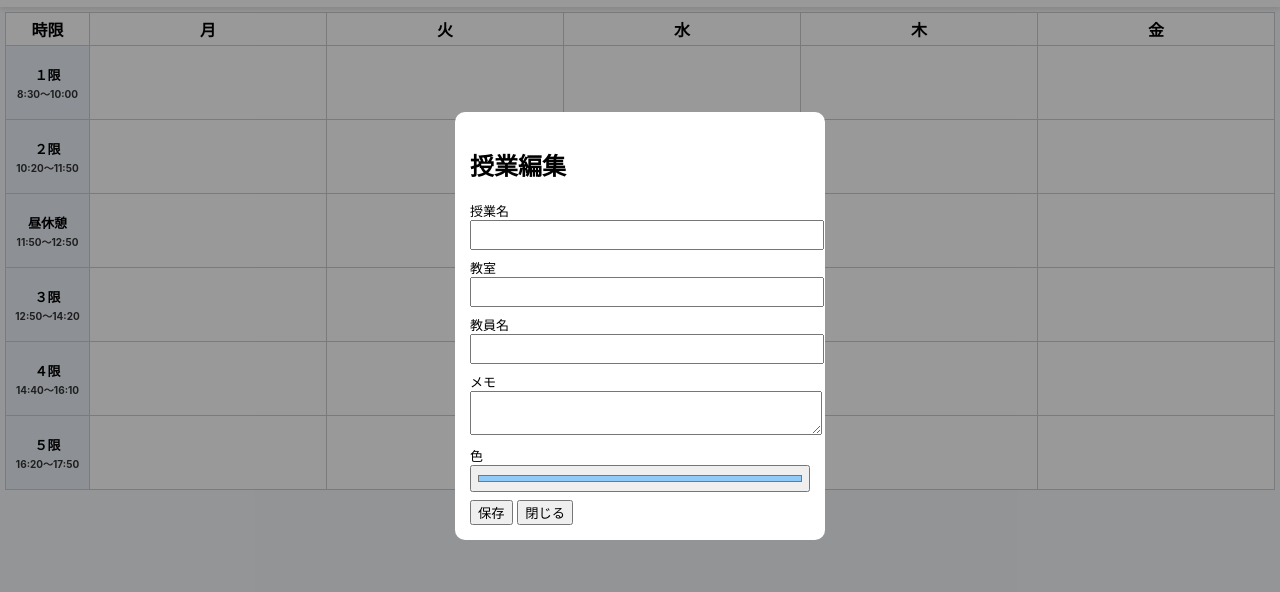
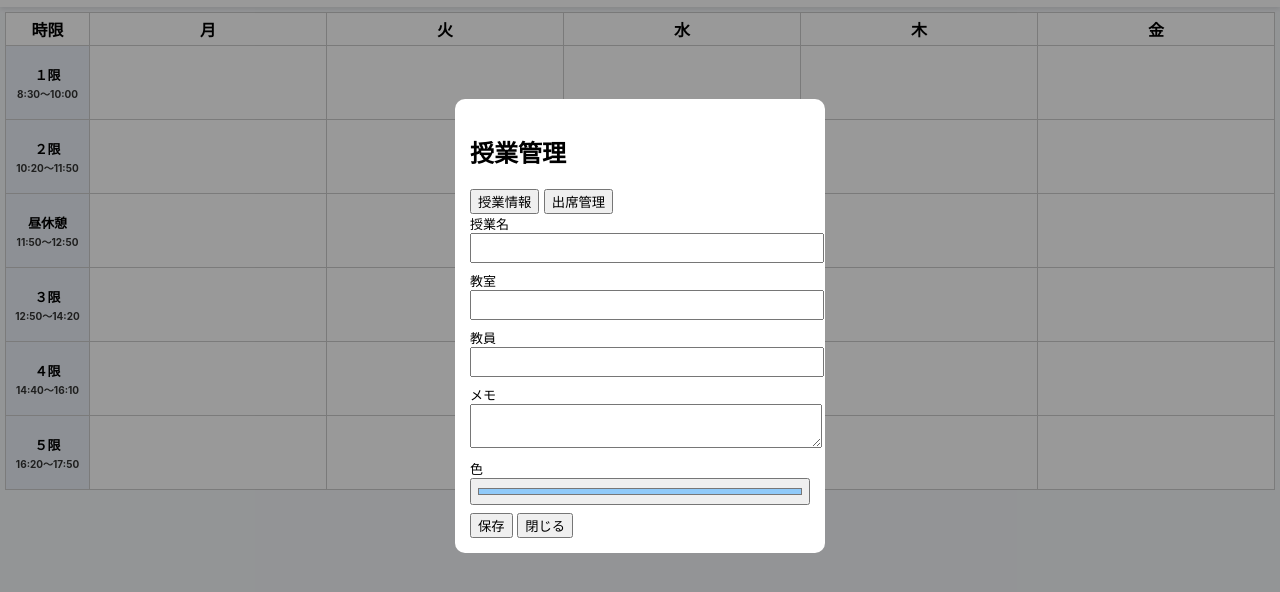
Before and after one commit to GushikenRyuya/timetable, a plain HTML site: page index.html in a window 1280 px wide. Both pictures are taken after a click on the element 208 px from the left and 156 px from the top of the page. Shown: the part 74-666 px from the top of the page. Drawn offline with Linux system fonts and the light colour scheme.

Commit message:
Update index.html

```diff
--- a/index.html
+++ b/index.html
@@ -6,14 +6,12 @@
 
 <title>時間割</title>
 
-<link rel="manifest" href="manifest.json">
 <link rel="stylesheet" href="style.css">
 
 </head>
 <body>
 
 <header>
-
   <h1 id="title">時間割</h1>
 
   <div class="term-box">
@@ -22,44 +20,55 @@
     <input type="date" id="endDate">
     <button id="saveTerm">保存</button>
   </div>
-
 </header>
 
 
 <div id="app"></div>
 
 
-<!-- 編集モーダル -->
+<!-- モーダル -->
 <div id="modal" class="modal hidden">
 
   <div class="modal-box">
 
-    <h2>授業編集</h2>
+    <h2 id="modalTitle">授業管理</h2>
 
-    <label>
-      授業名
+    <!-- タブ -->
+    <div class="tabs">
+      <button id="tabInfo" class="active">授業情報</button>
+      <button id="tabAttend">出席管理</button>
+    </div>
+
+
+    <!-- 授業情報 -->
+    <div id="infoArea">
+
+      <label>授業名
         <input id="className">
       </label>
 
-    <label>
-      教室
+      <label>教室
         <input id="room">
       </label>
 
-    <label>
-      教員名
+      <label>教員
         <input id="teacher">
       </label>
 
-    <label>
-      メモ
+      <label>メモ
         <textarea id="note"></textarea>
       </label>
 
-    <label>
-      色
+      <label>色
         <input type="color" id="color" value="#90caf9">
       </label>
+
+    </div>
+
+
+    <!-- 出席管理 -->
+    <div id="attendArea" class="hidden"></div>
+
 
     <div class="btn-area">
       <button id="saveBtn">保存</button>
```
Lines whose indentation alone changed are shown as unchanged.
